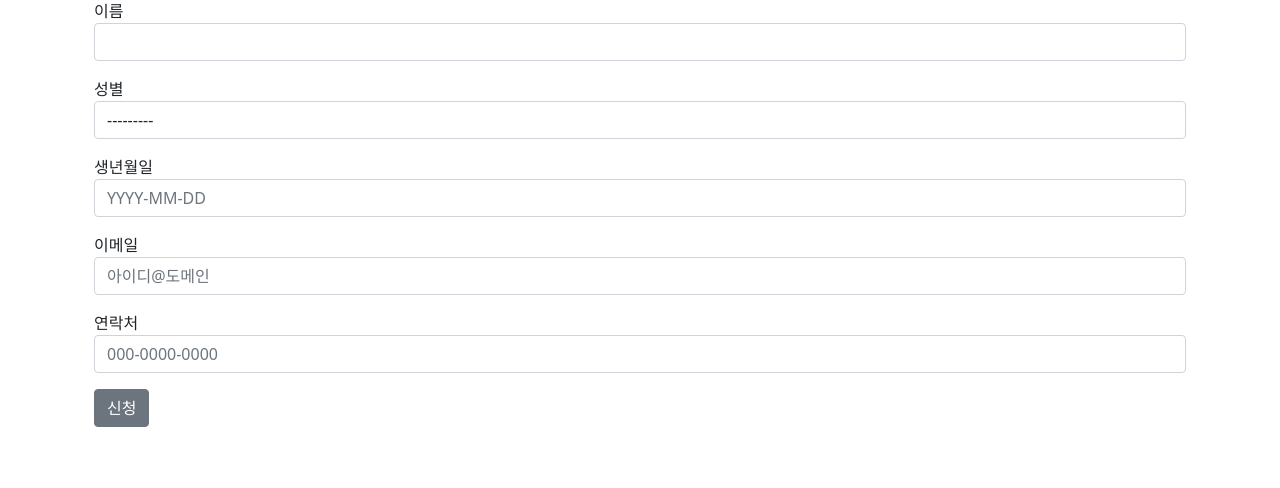
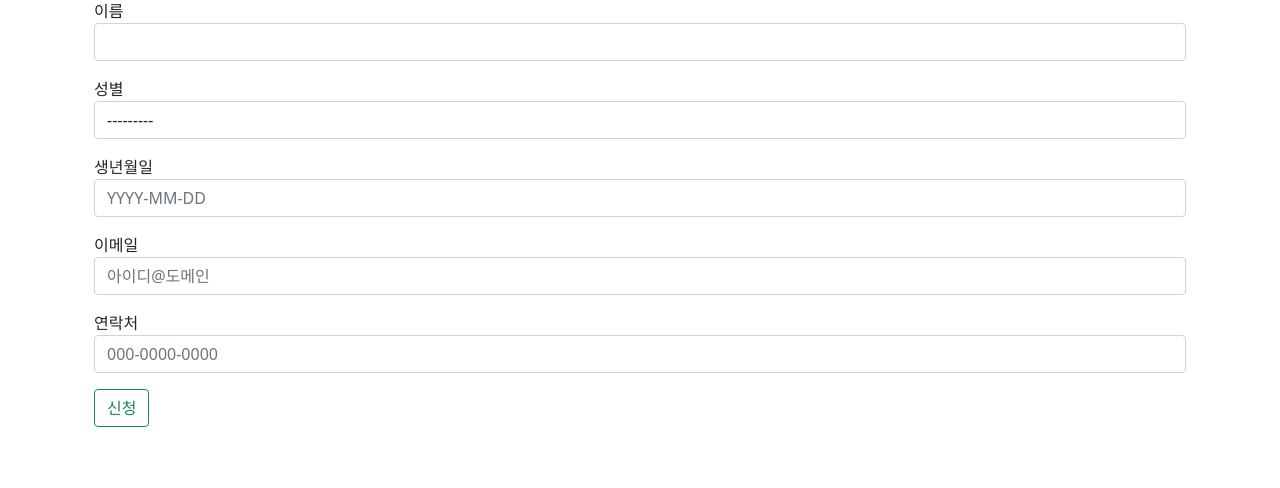
Before and after one commit to jjiisub/Django-gallary, a Django app: page /account/apply/ in a window 1280 px wide. Shown: the part 151-639 px from the top of the page. Run offline with Django 4.2, Linux system fonts and the light colour scheme; the visitor is signed in with stand-in values (Sample User, id 1); some libraries are stand-ins or nearby versions.

Commit message:
design: 신청 버튼 색 변경

```diff
--- a/account/templates/account/applyment.html
+++ b/account/templates/account/applyment.html
@@ -36,7 +36,7 @@
                 value="{{ form.phone.value|default_if_none:'' }}" placeholder="000-0000-0000">
         </div>
 
-        <button type="submit" class="btn btn-secondary">신청</button>
+        <button type="submit" class="btn btn-outline-success">신청</button>
     </form>
 </div>
 
```
